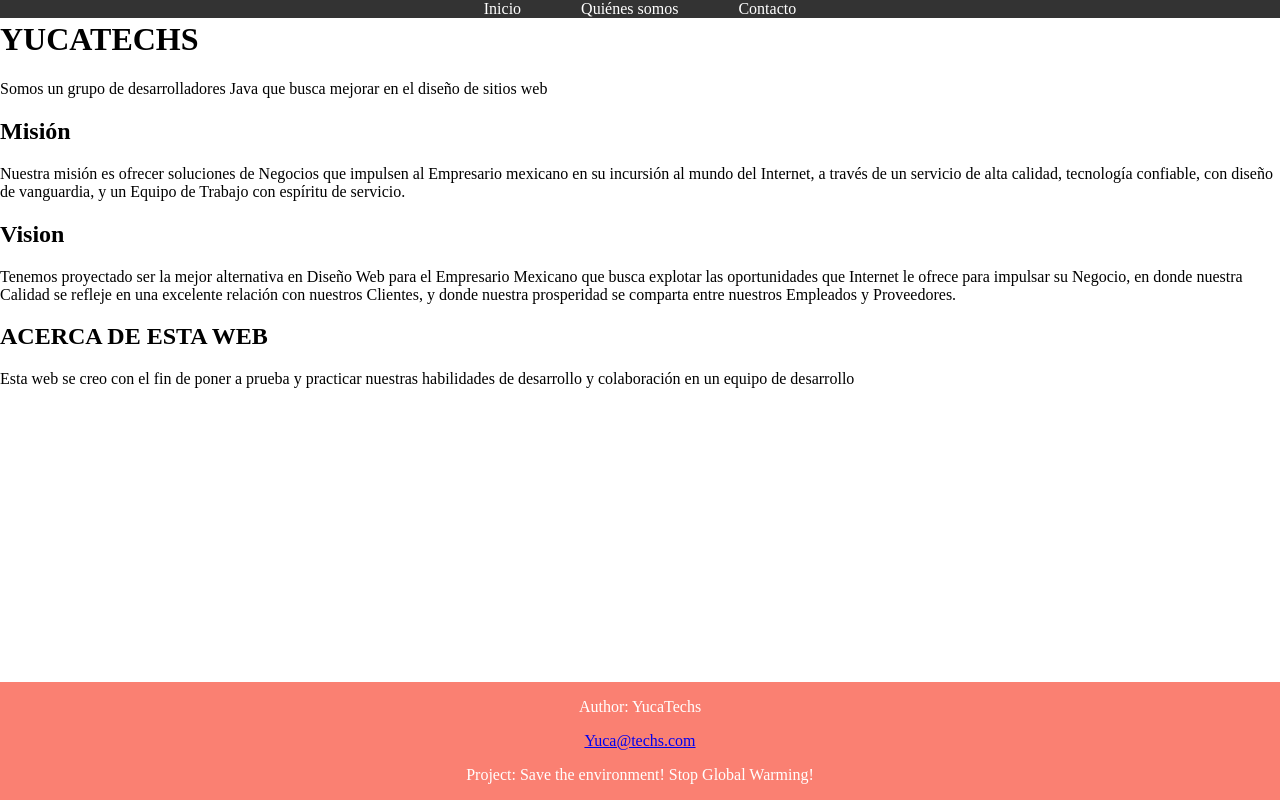
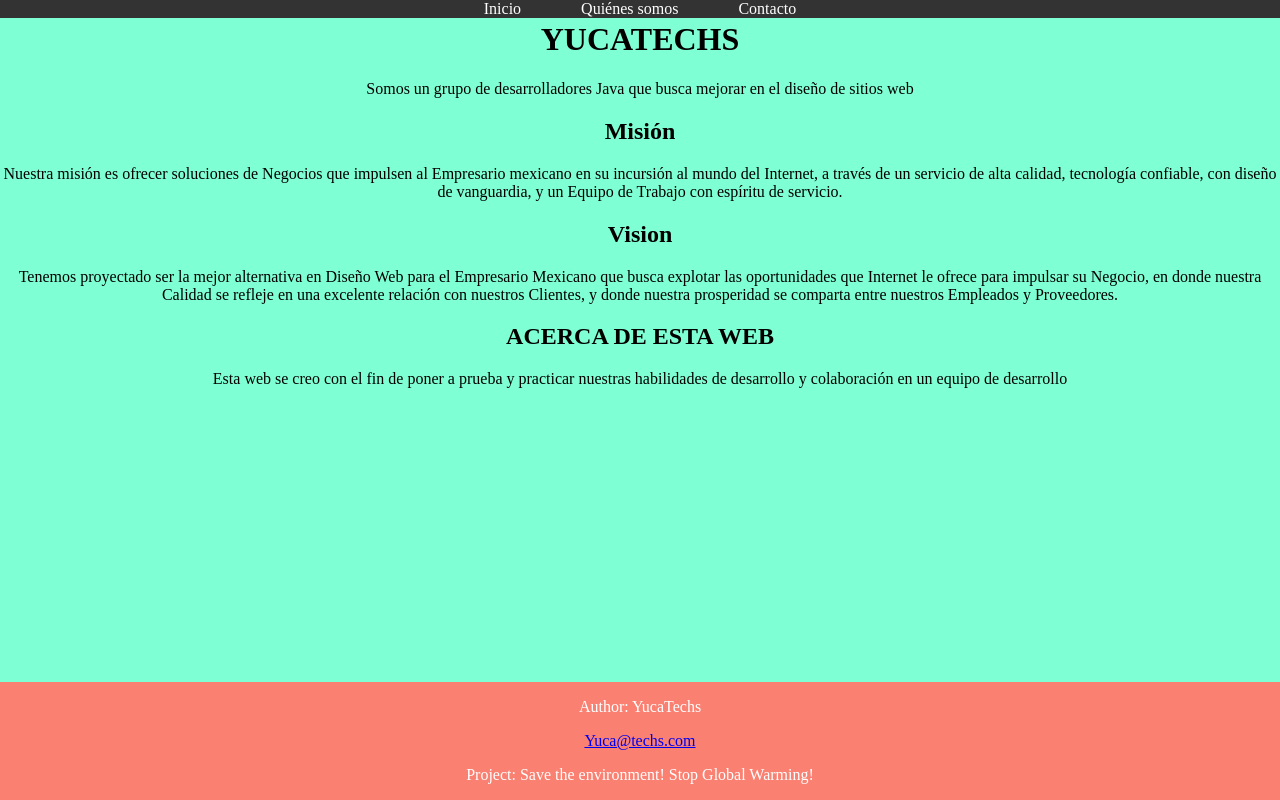
Before and after one commit to osbaldo2000/TIFC2DEV-SDPF6, a plain HTML site: page quienesomos.html in a window 1280 px wide. Drawn offline with Linux system fonts and the light colour scheme.

Commit message:
damos estilo a quienesomos.html

```diff
--- a/quienesomos.html
+++ b/quienesomos.html
@@ -6,7 +6,7 @@
     <title>Quienes somos</title>
     <link rel="stylesheet" href="style.css" />
   </head>
-  <body>
+  <body style="background-color: aquamarine;">
     <header>
       <nav>
         <ul>
@@ -16,25 +16,25 @@
         </ul>
       </nav>
     </header>
-    <div>
+    <div style="text-align: center;">
         <h1>YUCATECHS</h1>
         <p>
             Somos un grupo de desarrolladores Java que busca mejorar en el diseño de sitios web
         </p>
     </div>
-    <div>
+    <div style="text-align: center;">
         <h2>Misión</h2>
         <p>
             Nuestra misión es ofrecer soluciones de Negocios que impulsen al Empresario mexicano en su incursión al mundo del Internet, a través de un servicio de alta calidad, tecnología confiable, con diseño de vanguardia, y un Equipo de Trabajo con espíritu de servicio.
         </p>
     </div>
-    <div>
+    <div style="text-align: center;">
         <h2>Vision</h2>
         <p>
             Tenemos proyectado ser la mejor alternativa en Diseño Web para el Empresario Mexicano que busca explotar las oportunidades que Internet le ofrece para impulsar su Negocio, en donde nuestra Calidad se refleje en una excelente relación con nuestros Clientes, y donde nuestra prosperidad se comparta entre nuestros Empleados y Proveedores.
         </p>
     </div>
-    <div>
+    <div style="text-align: center;">
         <h2>ACERCA DE ESTA WEB</h2>
         <p>
             Esta web se creo con el fin de poner a prueba y practicar nuestras habilidades de desarrollo y colaboración en un equipo de desarrollo
```
